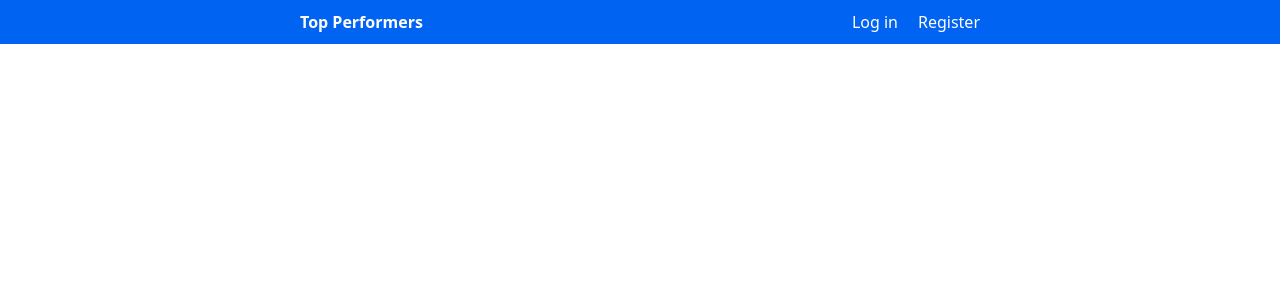
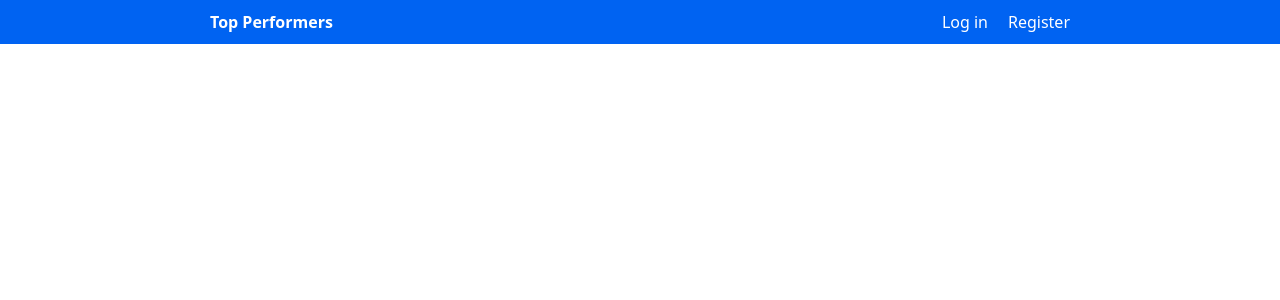
Before and after one commit to CodeRabbid/top-performers, a React (Vite) app in the folder frontend/: page / in a window 1280 px wide. Shown: the top 300 px of the page. Built offline with nearby package versions, Linux system fonts and the light colour scheme.

Commit message:
chnage header width

```diff
--- a/frontend/src/components/Header.jsx
+++ b/frontend/src/components/Header.jsx
@@ -35,7 +35,7 @@ const Header = () => {
       >
         <div
           style={{
-            maxWidth: "700px",
+            maxWidth: "880px",
             minWidth: "320px",
             margin: "auto",
             display: "flex",
```
